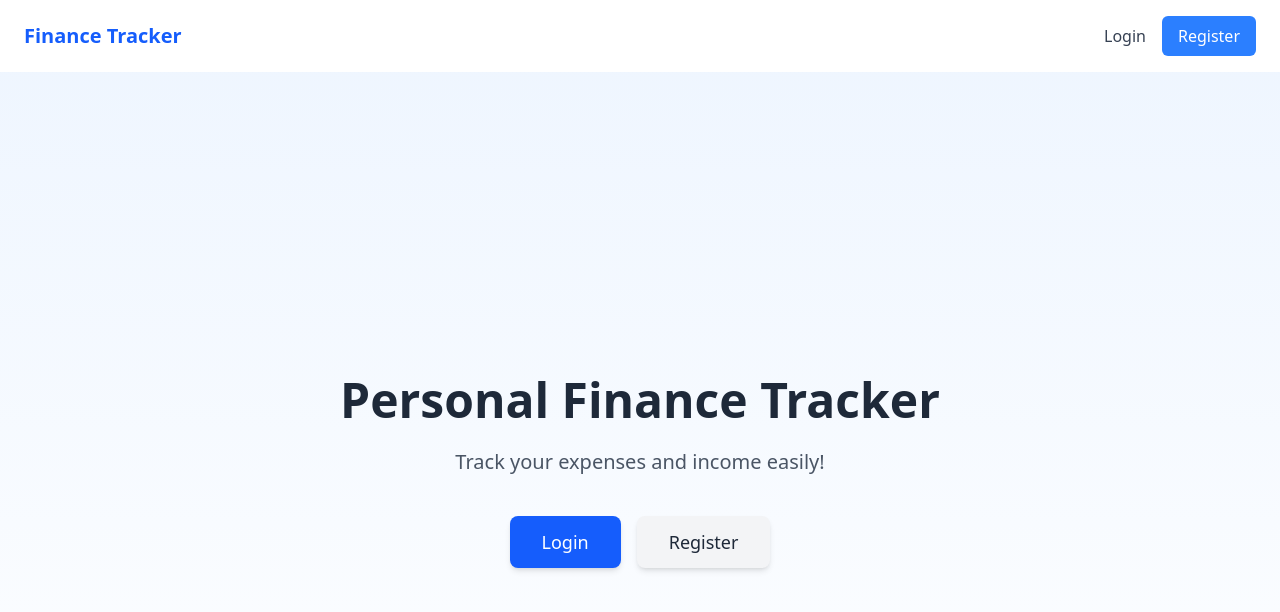
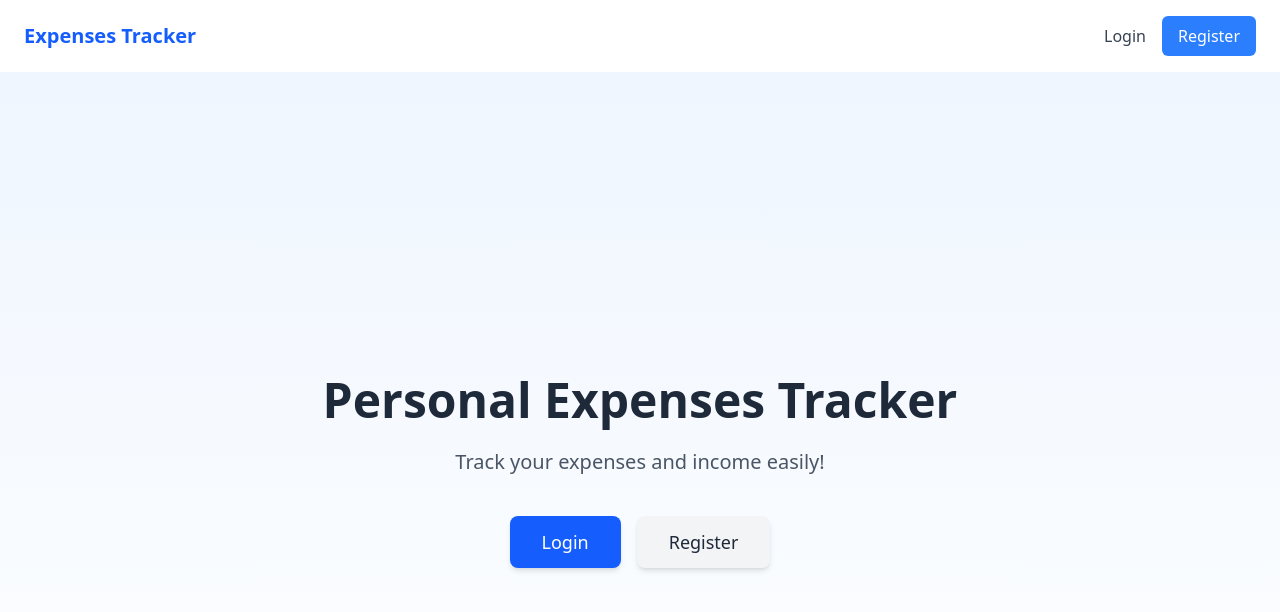
Before and after one commit to jaenudincollege/Expenses-Tracker, a React (Vite) app in the folder frontend/: page / in a window 1280 px wide. Shown: the top 612 px of the page. Built offline with nearby package versions, Linux system fonts and the light colour scheme; no server answers.

Commit message:
fix: update application terminology from "Finance Tracker" to "Expenses Tracker" in Navbar, Sidebar, and Home components

```diff
--- a/frontend/src/components/Navbar.jsx
+++ b/frontend/src/components/Navbar.jsx
@@ -8,7 +8,7 @@ const Navbar = () => {
     <nav className="bg-white shadow-md py-4 px-6">
       <div className="container mx-auto flex justify-between items-center">
         <div className="text-xl font-bold text-blue-600">
-          <Link to="/">Finance Tracker</Link>
+          <Link to="/">Expenses Tracker</Link>
         </div>
         <div className="flex items-center space-x-4">
           {" "}
--- a/frontend/src/components/Sidebar.jsx
+++ b/frontend/src/components/Sidebar.jsx
@@ -10,7 +10,7 @@ const Sidebar = () => {
   return (
     <div className="bg-white shadow-md h-full py-6 flex flex-col">
       <div className="px-6 mb-8">
-        <h2 className="text-xl font-bold text-blue-600">Finance Tracker</h2>
+        <h2 className="text-xl font-bold text-blue-600">Expenses Tracker</h2>
         <p className="text-sm text-gray-500 mt-2 capitalize">
           Welcome, {currentUser?.user?.username || "User"}
         </p>
--- a/frontend/src/pages/Home.jsx
+++ b/frontend/src/pages/Home.jsx
@@ -7,7 +7,7 @@ const Home = () => {
     <div className="min-h-screen flex flex-col items-center justify-center bg-gradient-to-b from-blue-50 to-white p-4">
       <div className="max-w-2xl mx-auto text-center">
         <h1 className="text-4xl md:text-5xl font-bold text-gray-800 mb-6">
-          Personal Finance Tracker
+          Personal Expenses Tracker
         </h1>
         <p className="text-xl text-gray-600 mb-10">
           Track your expenses and income easily!
```
